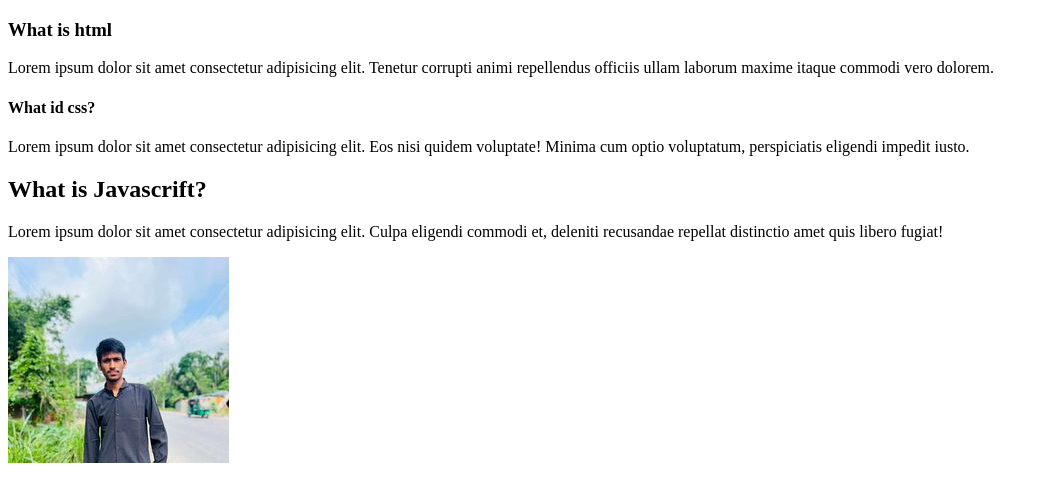
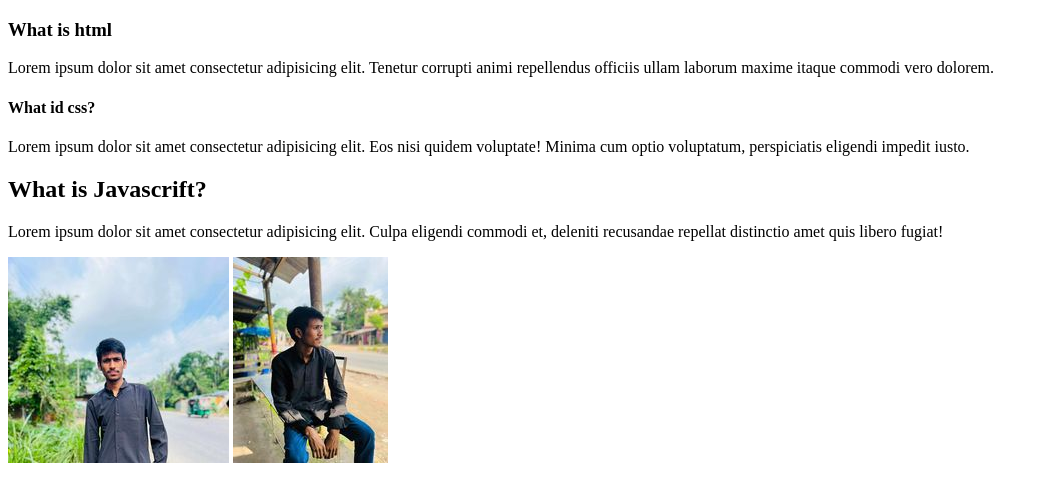
Before and after one commit to Riaz2004/Third_refo, a plain HTML site: page index.html in a window 1280 px wide. Shown: the whole page, without its empty margins (0-1048 px from the left). Drawn offline with Linux system fonts and the light colour scheme.

Commit message:
this is second image

```diff
--- a/index.html
+++ b/index.html
@@ -13,5 +13,6 @@
     <h2>What is Javascrift?</h2>
     <p>Lorem ipsum dolor sit amet consectetur adipisicing elit. Culpa eligendi commodi et, deleniti recusandae repellat distinctio amet quis libero fugiat!</p>
     <img src="Image_1.jpg" alt="">
+    <img src="Image_2.jpg" alt="">
 </body>
 </html>
```
